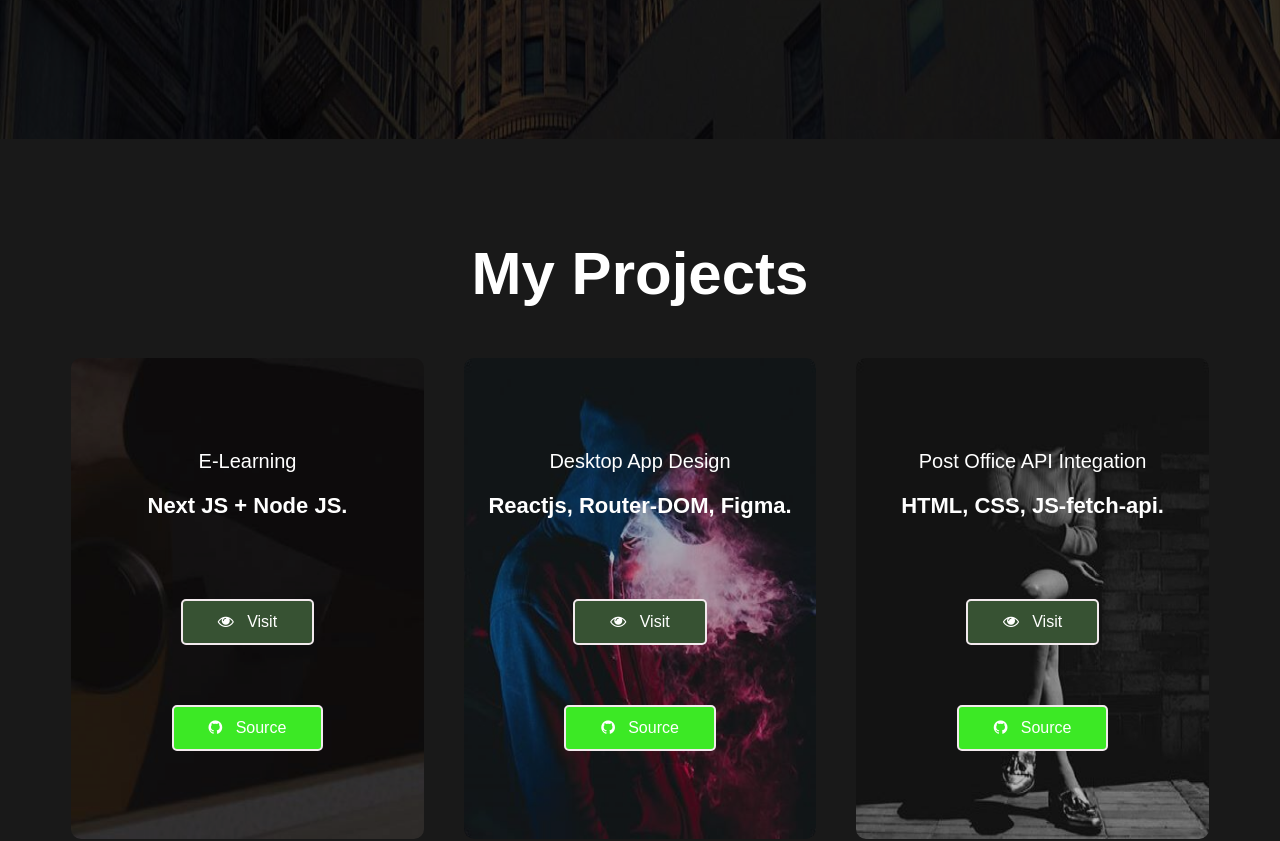
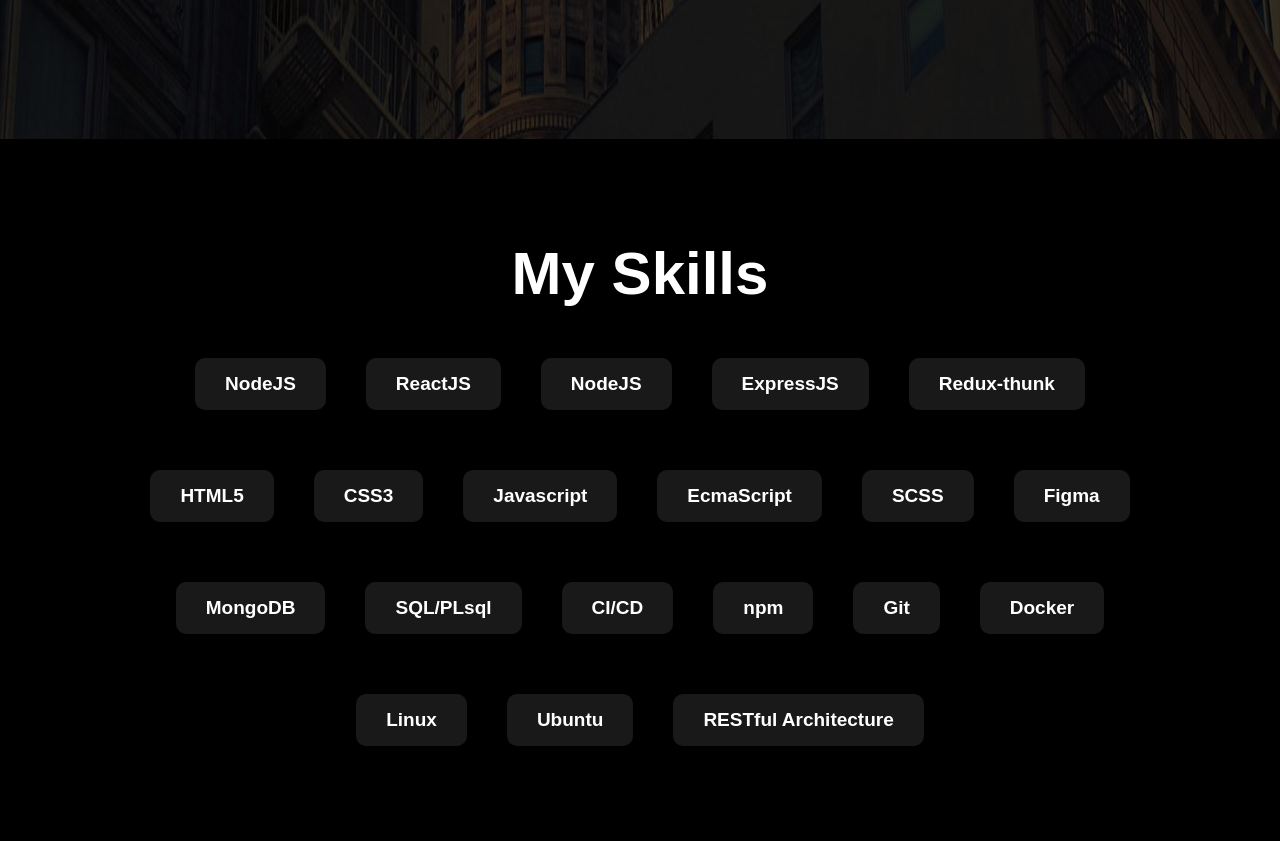
Before and after one commit to vickychaudhary45/website, a React (Create React App) app: page / in a window 1280 px wide. Shown: the part 460-1301 px from the top of the page. Built offline with nearby package versions, Linux system fonts and the light colour scheme.

Commit message:
few change

```diff
--- a/src/App.js
+++ b/src/App.js
@@ -9,8 +9,8 @@ function App() {
   return (
     <div className="App">
       <Home />
+      <Skills />
       <Project />
-      <Skills />
       <Contact />
       <Footer />
     </div>
--- a/src/Components/Home.js
+++ b/src/Components/Home.js
@@ -16,7 +16,7 @@ function Home() {
         <div className="header d__flex align__items__center pxy__30">
           <div className="logo">
             <a href="#Contact">
-              <img src={logo} alt="Vicky Poonia" /> d
+              <img src={logo} alt="Vicky Poonia" />
             </a>
           </div>
 
--- a/src/Components/Project.js
+++ b/src/Components/Project.js
@@ -4,7 +4,7 @@ import Project1 from "../Img/portfolio-1.jpg";
 import Project2 from "../Img/portfolio-2.jpg";
 import Project3 from "../Img/portfolio-3.jpg";
 import Project4 from "../Img/portfolio-4.jpg";
-import Project5 from "../Img/portfolio-5.jpg";
+import Project5 from "../Img/portfolio-1.jpg";
 import Project6 from "../Img/portfolio-6.jpg";
 
 function Project() {
@@ -25,14 +25,14 @@ function Project() {
           />
 
 
-          <Pro
+          {/* <Pro
             imag={Project4}
             name={"Desktop App Design"}
             tech={"Reactjs, Router-DOM, Figma."}
             // des={"Figma to React app with Routing."}
             link1={"https://figma-to-reactjs.netlify.app/"}
             link2={"https://github.com/vicky-poonia/figma-to-reactjs-app"}
-          />
+          /> */}
           <Pro
             imag={Project3}
             name={"Post Office API Integation"}
--- a/src/Components/Skills.js
+++ b/src/Components/Skills.js
@@ -11,22 +11,11 @@ function Skills() {
 
       <div className="container">
         <div className="row">
-          <Skill
-            name={"Linux"}
-            // style={{
-            //   backgroundImage:
-            //     "linear-gradient(to right, #0bf83e 0%, #0bf83e 90%, #ef0963 100%)",
-            // }}
-          />
-          <Skill name={"Ubuntu"} />
-        </div>
-
-        <div className="row">
-          <Skill name={"RESTful Architecture"} />
+          <Skill name={"NodeJS"} />
+          <Skill name={"ReactJS"} />
           <Skill name={"NodeJS"} />
           <Skill name={"ExpressJS"} />
-          <Skill name={"ReactJS"} />
-          <Skill name={"Redux"} />
+          <Skill name={"Redux-thunk"} />
         </div>
         <div className="row">
           <Skill name={"HTML5"} />
@@ -44,6 +33,17 @@ function Skills() {
           <Skill name={"Git"} />
           <Skill name={"Docker"} />
         </div>
+        <div className="row">
+          <Skill
+            name={"Linux"}
+            // style={{
+            //   backgroundImage:
+            //     "linear-gradient(to right, #0bf83e 0%, #0bf83e 90%, #ef0963 100%)",
+            // }}
+          />
+          <Skill name={"Ubuntu"} />
+          <Skill name={"RESTful Architecture"} />
+        </div>
       </div>
     </div>
   );
@@ -54,7 +54,7 @@ function Skill(props) {
     <>
       <div className="col__3">
         <div className="service__box pointer">
-        {/* <div className="service__box pointer" style={props.style}> */}
+          {/* <div className="service__box pointer" style={props.style}> */}
           <div className="service__meta">
             <h1 className="service__text">{props.name}</h1>
           </div>
```
